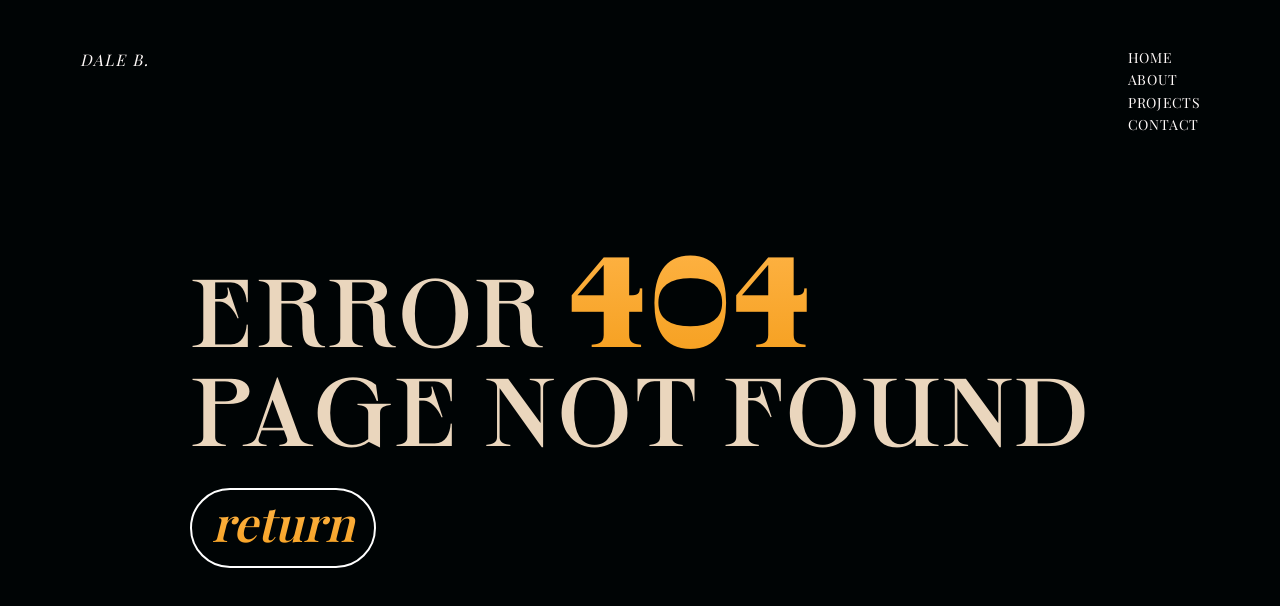
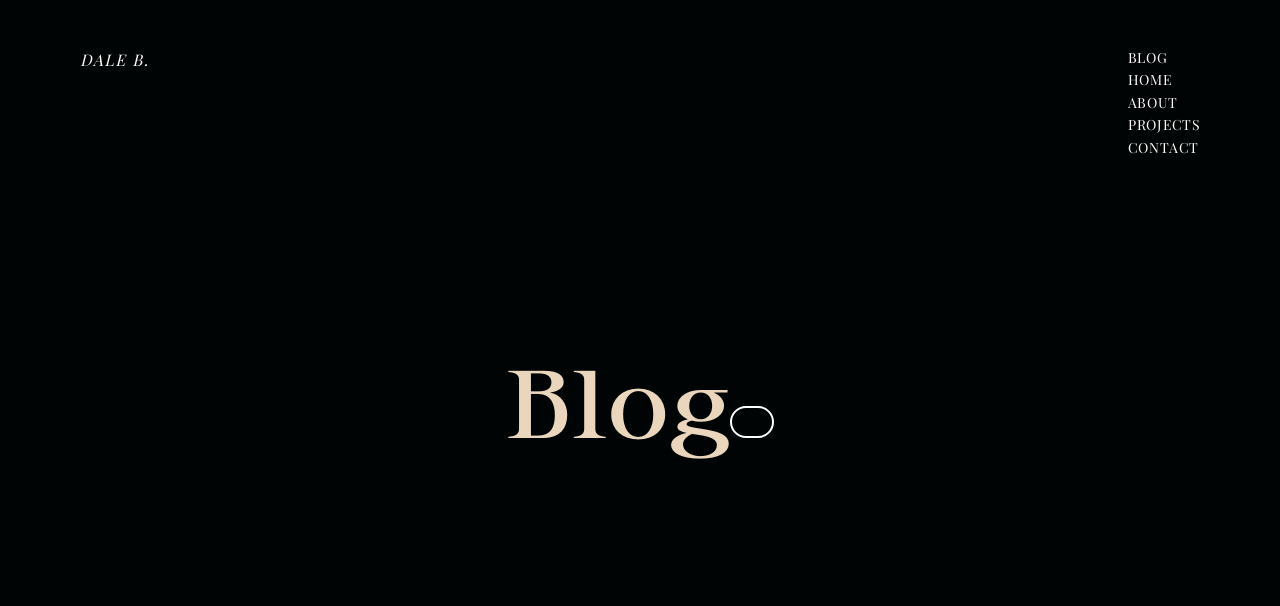
Before and after one commit to hyamero/portfolio-legacy, a Next.js app: page /blog in a window 1280 px wide. Before the commit this address had no page. Shown: the top 606 px of the page. Built offline with nearby package versions, Linux system fonts and the light colour scheme; a web font is replaced by a local one.

Commit message:
feat: add blog section

```diff
--- a/components/Heading.tsx
+++ b/components/Heading.tsx
@@ -72,13 +72,15 @@ const Heading: React.FC<HeadingProps> = ({ loaderComplete }) => {
           FRONT-END DEVELOPER <br /> AND UI/UX DESIGNER, <br /> FULL-STACK
           CAPABLE
         </p>
-        <div
+        <a
+          href="#about"
+          data-scroll-to
           data-scroll
           data-scroll-speed={-2}
           className="show-anim absolute left-1/2 -bottom-52 opacity-0 sm:-bottom-20"
         >
           <CgMouse className="relative -left-4 select-none text-2xl text-white/75 md:text-base" />
-        </div>
+        </a>
       </div>
     </header>
   );
--- a/components/Navbar.tsx
+++ b/components/Navbar.tsx
@@ -1,3 +1,4 @@
+import Link from "next/link";
 import React, { useEffect } from "react";
 
 interface NavbarProps {}
@@ -23,13 +24,11 @@ export const Navbar: React.FC<NavbarProps> = ({}) => {
   return (
     <nav className="center container fixed top-0 z-10 mx-auto mt-12 max-w-[1920px] px-20 mix-blend-difference lg:px-10">
       <div className="flex justify-between text-white">
-        <a
-          data-scroll-to
-          className="h-[1rem] cursor-pointer font-playfair font-normal italic tracking-widest md:text-xs"
-          href="#home"
-        >
-          DALE B.
-        </a>
+        <Link href="/">
+          <a className="h-[1rem] cursor-pointer font-playfair font-normal italic tracking-widest md:text-xs">
+            DALE B.
+          </a>
+        </Link>
         <div className=" menu items-left flex flex-col justify-center space-y-[0.15rem] text-left text-sm tracking-wider  sm:text-[0.6rem] sm:leading-3">
           <NavBtns />
         </div>
@@ -43,11 +42,21 @@ const navText = ["home", "about", "projects", "contact"];
 const NavBtns: React.FC = ({}) => {
   return (
     <>
+      <Link href="/blog">
+        <a className="menu-item">
+          <div>
+            <span className="menu-item-text font-sprat font-normal uppercase tracking-wider">
+              <Link href="/blog">Blog</Link>
+            </span>
+          </div>
+        </a>
+      </Link>
+
       {navText.map((text, i) => (
         <a data-scroll-to key={i} href={`#${text}`} className="menu-item">
           <div>
             <span className="menu-item-text font-sprat font-normal uppercase tracking-wider">
-              {text}
+              <Link href="/blog">{text}</Link>
             </span>
           </div>
         </a>
--- /dev/null
+++ b/pages/blog.tsx
@@ -0,0 +1,22 @@
+import React from "react";
+
+interface BlogProps {}
+
+const Blog: React.FC<BlogProps> = ({}) => {
+  return (
+    <div
+      id="home"
+      data-scroll-section
+      className="z-10 flex h-screen items-center justify-center bg-[#000405]"
+    >
+      <div className="relative m-auto">
+        <span className="header-text text-clamp ">
+          Blog
+          <span className=" mt-5 inline-block rounded-full border-2 border-white py-2 px-5 pb-5 font-playfair text-5xl italic sm:text-3xl"></span>{" "}
+        </span>
+      </div>
+    </div>
+  );
+};
+
+export default Blog;
```
